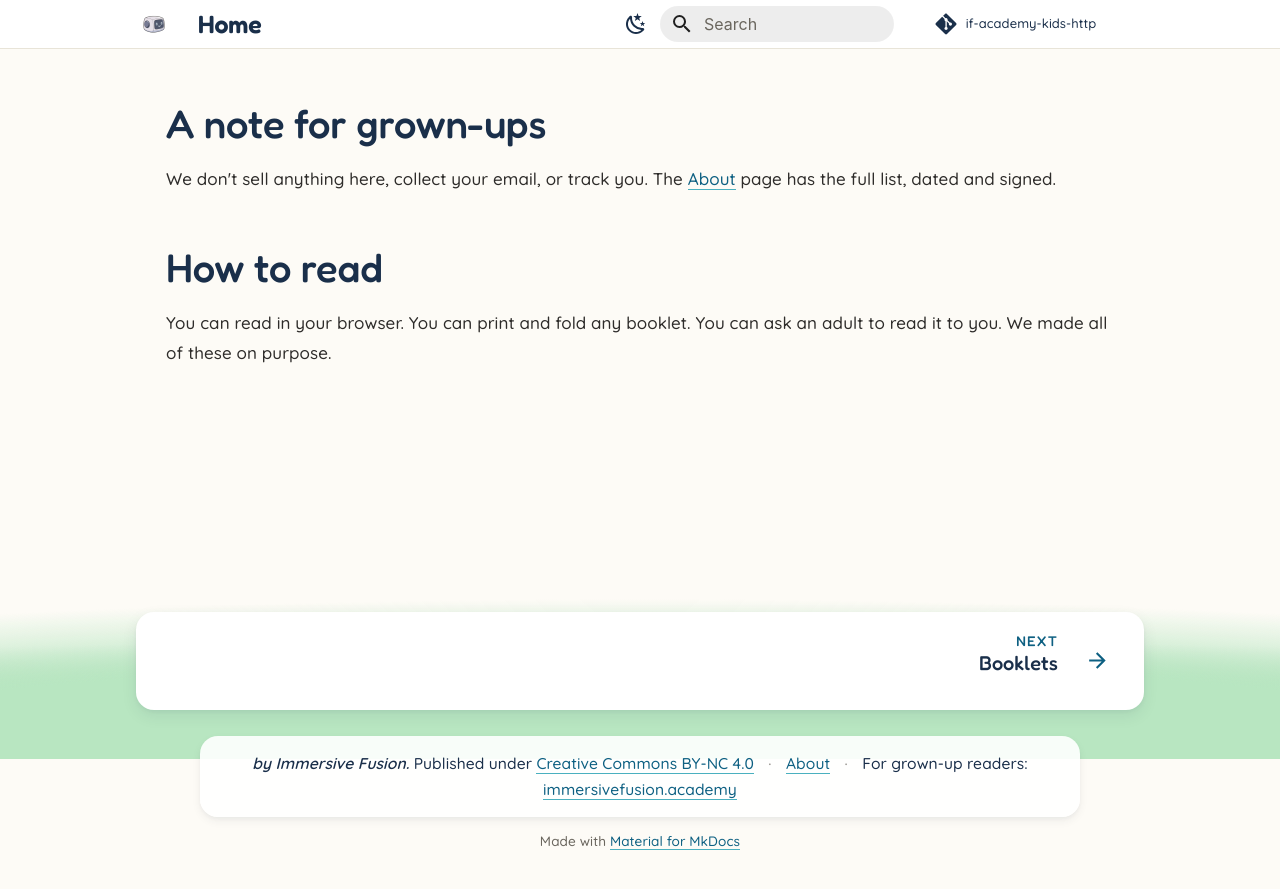
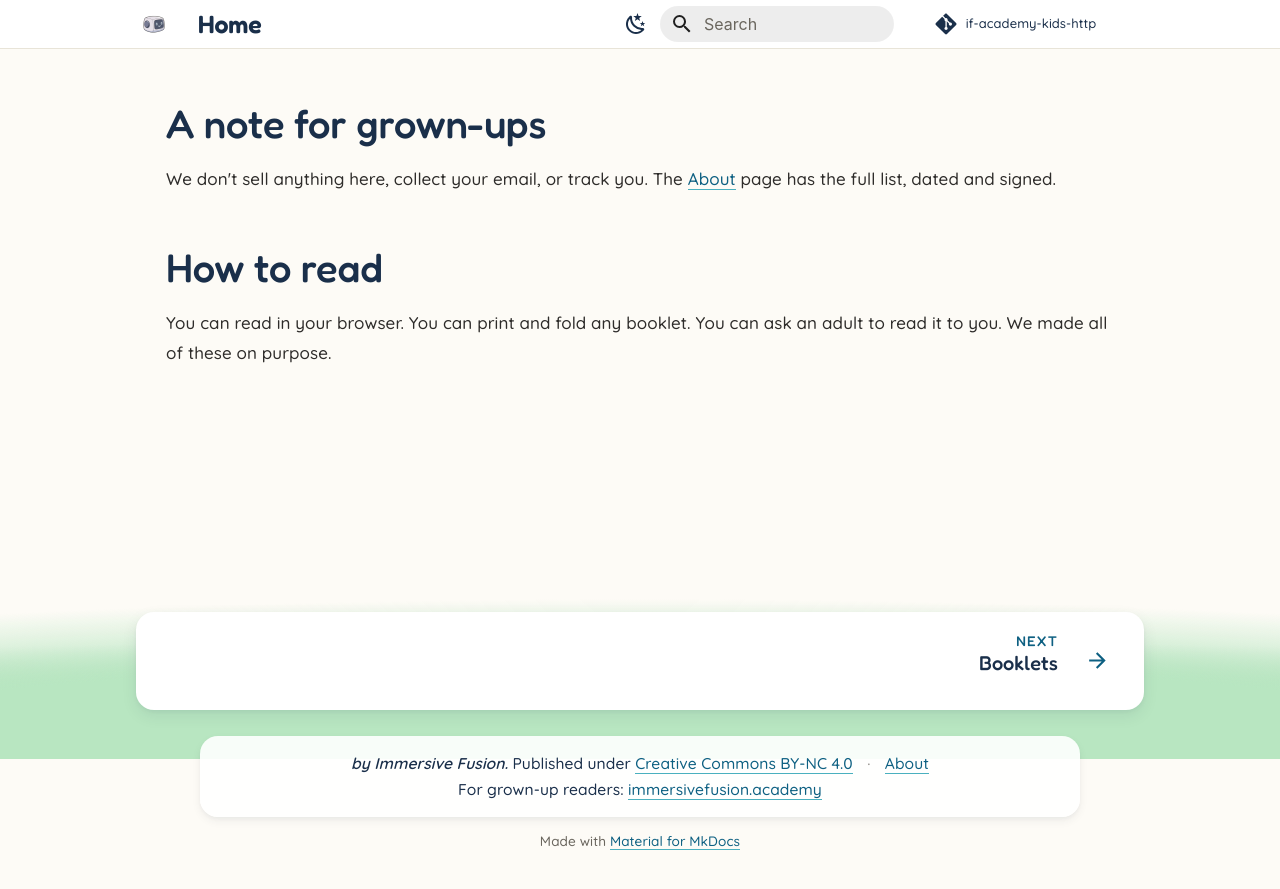
Before and after one commit to ImmersiveFusion/if-academy-kids-http, an MkDocs documentation site: the page built from docs/index.md, in a window 1280 px wide and 900 px high, scrolled down 1041 px. Shown: the top 889 px of the window. Built offline with MkDocs 1.6.1 and Material for MkDocs 9.7.7, drawn with Linux system fonts in a browser that asks for light colours; comment, search, counter and statistics services are not loaded.

Commit message:
mkdocs.yml: fix sister-link footer wrap with <br> + span class
Founder direction 2026-05-28: "This doesn't look right, maybe put it on
the next line" (referring to the sister-link wrapping awkwardly across
two lines in the general tier; same issue applies here in mirror).

Replaced
  "[middot] For grown-up readers: immersivefusion.academy"
with
  "<br><span class='kids-sister-link'>For grown-up readers: immersivefusion.academy</span>"

The sister link now sits on its own line as a complete thought, not as
a fragmented hand-off where the URL wraps alone. The span class gives
a CSS hook for future tier-specific styling.

Same approach as if-academy-general-http: <br> forces the line break;
the span wrapper carries a class hook in each tier's existing CSS
naming convention (.kids-sister-link here; .ac-sister-link on the
general tier).

Co-Authored-By: Claude Opus 4.7 (1M context) <noreply@anthropic.com>

```diff
--- a/mkdocs.yml
+++ b/mkdocs.yml
@@ -23,7 +23,7 @@ edit_uri: edit/main/docs
 # "Source on GitHub" link belongs in that lower line (see the
 # overrides/partials/footer.html pager-only override), not here in
 # the byline pill.
-copyright: '<em>by Immersive Fusion.</em> Published under <a href="https://creativecommons.org/licenses/by-nc/4.0/" rel="license noopener">Creative Commons BY-NC 4.0</a> <span class="md-copyright__sep" aria-hidden="true">&middot;</span> <a href="/about/">About</a> <span class="md-copyright__sep" aria-hidden="true">&middot;</span> For grown-up readers: <a href="https://immersivefusion.academy">immersivefusion.academy</a>'
+copyright: '<em>by Immersive Fusion.</em> Published under <a href="https://creativecommons.org/licenses/by-nc/4.0/" rel="license noopener">Creative Commons BY-NC 4.0</a> <span class="md-copyright__sep" aria-hidden="true">&middot;</span> <a href="/about/">About</a><br><span class="kids-sister-link">For grown-up readers: <a href="https://immersivefusion.academy">immersivefusion.academy</a></span>'
 
 watch:
   - docs
```
